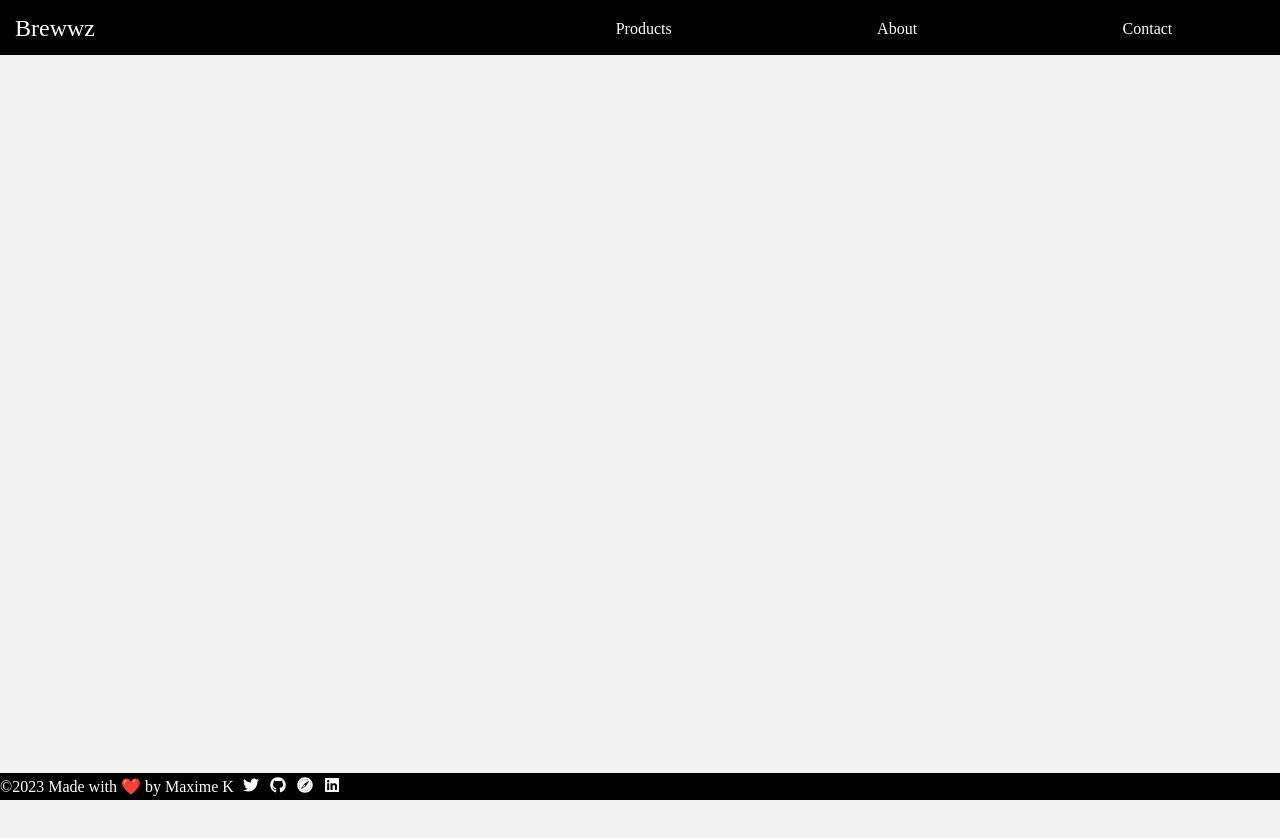
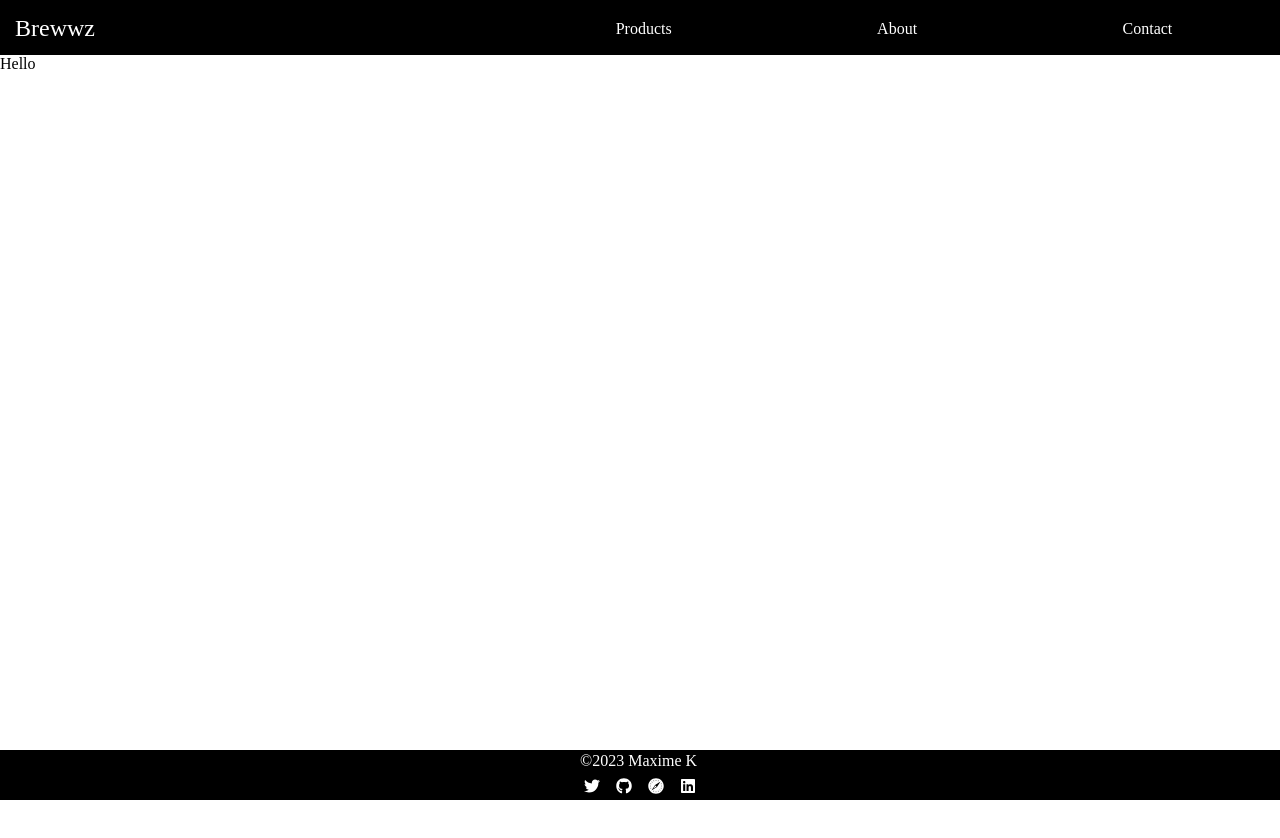
Before and after one commit to MaximeKirch/Brewwz, a React (Vite) app: page / in a window 1280 px wide. Shown: the top 838 px of the page. After the commit the page ends 800 px from the top, so only its background shows below. Built offline with nearby package versions, Linux system fonts and the light colour scheme; no server answers.

Commit message:
feature : product list + detail, react router dom

```diff
--- a/src/App.jsx
+++ b/src/App.jsx
@@ -1,11 +1,9 @@
-import Home from "./Views/Home";
+import Home from "./Views/Products";
 import React, { useEffect } from "react";
-import { Routes, Route } from "react-router-dom";
-import ErrorPage from "./Views/ErrorPage";
 import "./App.css";
-import Layout from "./Layout/Layout";
 import { fetchBeers } from "./Redux/Reducers/beersReducer";
 import { useDispatch } from "react-redux";
+import { Box,Text } from "@chakra-ui/react";
 
 function App() {
   const dispatch = useDispatch();
@@ -13,16 +11,11 @@ function App() {
   useEffect(() => {
     dispatch(fetchBeers());
   }, []);
+
   return (
-    <Routes>
-      <Route element={<Layout />}>
-        <Route index element={<Home />} />
-        {/* Using path="*"" means "match anything", so this route
-            acts like a catch-all for URLs that we don't have explicit
-            routes for. */}
-        <Route path="*" element={<ErrorPage />} />
-      </Route>
-    </Routes>
+    <Box>
+      <Text>Hello</Text>
+    </Box>
   );
 }
 
--- a/src/Layout/Footer/Footer.jsx
+++ b/src/Layout/Footer/Footer.jsx
@@ -18,9 +18,8 @@ const SocialButton = ({
     <chakra.button
       bg='whiteAlpha.100'
       rounded={'full'}
-      w={16}
-      h={16}
-      pl={5}
+      w={24}
+      h={24}
       cursor={'pointer'}
       as={'a'}
       href={href}
@@ -45,32 +44,33 @@ export default function SmallWithSocial() {
     <Box
       bg='#000'
       color='#fff'
-      position='fixed'
+      position="absolute"
       bottom='0'
       width='100%'
-      maxH={['100px', '200px', '200px']}
+      height='50px'
       display='flex'
+      justifyContent='center'
       >
       <Container
         as={Stack}
         maxW={'6xl'}
         py={4}
-        direction={{ base: 'column', md: 'row' }}
+        direction={'column'}
         spacing={4}
-        justify={{ base: 'center', md: 'space-between' }}
+        justify={'center'}
         align={{ base: 'center', md: 'center' }}
         display='flex'
         flexDir={{base:'column', md:'row'}}
         >
 
         <Box
-          display={{base:'none', md:'none', sm:'block'}}
+          display={['none', 'none', 'block']}
         >
-          <Text textAlign='center' >©{date} Made with ❤️ by Maxime K </Text>
+          <Text>©{date} Maxime K</Text>
         </Box>
 
       <Box>
-        <Stack direction={'row'} spacing={6}>
+        <Stack direction={'row'}>
           <SocialButton label={'Twitter'} color='#fff' href={'https://twitter.com/KirchMaxime'}>
             <FaTwitter />
           </SocialButton>
--- /dev/null
+++ b/src/Views/About.jsx
@@ -0,0 +1,7 @@
+import React from 'react'
+
+export default function About() {
+  return (
+    <div>About</div>
+  )
+}
--- /dev/null
+++ b/src/Views/Contact.jsx
@@ -0,0 +1,7 @@
+import React from 'react'
+
+export default function Contact() {
+  return (
+    <div>Contact</div>
+  )
+}
--- a/src/Views/Home.jsx
+++ /dev/null
@@ -1,15 +0,0 @@
-import React from "react";
-import { Container } from "@chakra-ui/react";
-
-export default function Home() {
-  return (
-    <Container
-      w={"100wh"}
-      h={"100vh"}
-      p={10}
-      justifyItems="center"
-      alignContent="center"
-      background="#F2F2F2"
-    ></Container>
-  );
-}
--- /dev/null
+++ b/src/Views/ProductCard.jsx
@@ -0,0 +1,9 @@
+import React from 'react'
+import { useParams } from 'react-router-dom'
+
+export default function ProductCard() {
+    const { id } = useParams()
+  return (
+    <div>Test {id}</div>
+  )
+}
--- /dev/null
+++ b/src/Views/Products.jsx
@@ -0,0 +1,20 @@
+import React from "react";
+import { Container, Link } from "@chakra-ui/react";
+import { Link as ReachLink } from "react-router-dom";
+
+export default function Products() {
+  const id = 1;
+  return (
+    <Container
+      w={"100wh"}
+      h={"100%"}
+      p={10}
+      justifyItems="center"
+      alignContent="center"
+    >
+      <Link to={`/detail/${id}`} as={ReachLink}>
+        <h1>Product {id}</h1>
+      </Link>
+    </Container>
+  );
+}
--- a/src/main.jsx
+++ b/src/main.jsx
@@ -2,14 +2,63 @@ import React from "react";
 import ReactDOM from "react-dom/client";
 import App from "./App";
 import { createBrowserRouter, RouterProvider } from "react-router-dom";
-import { ChakraProvider, extendTheme } from "@chakra-ui/react";
+import { ChakraProvider, extendTheme, Spinner } from "@chakra-ui/react";
 import { store } from "./Redux/Store/store";
 import { Provider } from "react-redux";
+import Contact from "./Views/Contact";
+import About from "./Views/About";
+import ProductCard from "./Views/ProductCard";
+import ErrorPage from "./Views/ErrorPage";
+import Layout from "./Layout/Layout";
+import Products from "./Views/Products";
 
 const router = createBrowserRouter([
   {
     path: "/",
-    element: <App />,
+    element: (
+      <Layout>
+        <App />
+      </Layout>
+    ),
+    errorElement: <ErrorPage />,
+  },
+  {
+    path: "products",
+    element: (
+      <Layout>
+        <Products />
+      </Layout>
+    ),
+    errorElement: <ErrorPage />,
+    children: [
+      {
+        path: "products/detail/:id",
+        element: (
+          <Layout>
+            <ProductCard />
+          </Layout>
+        ),
+        errorElement: <ErrorPage />,
+        },
+      ],
+  },
+  {
+    path: "contact",
+    element: (
+      <Layout>
+        <Contact />
+      </Layout>
+    ),
+    errorElement: <ErrorPage />,
+  },
+  {
+    path: "about",
+    element: (
+      <Layout>
+        <About />
+      </Layout>
+    ),
+    errorElement: <ErrorPage />,
   },
 ]);
 
```
